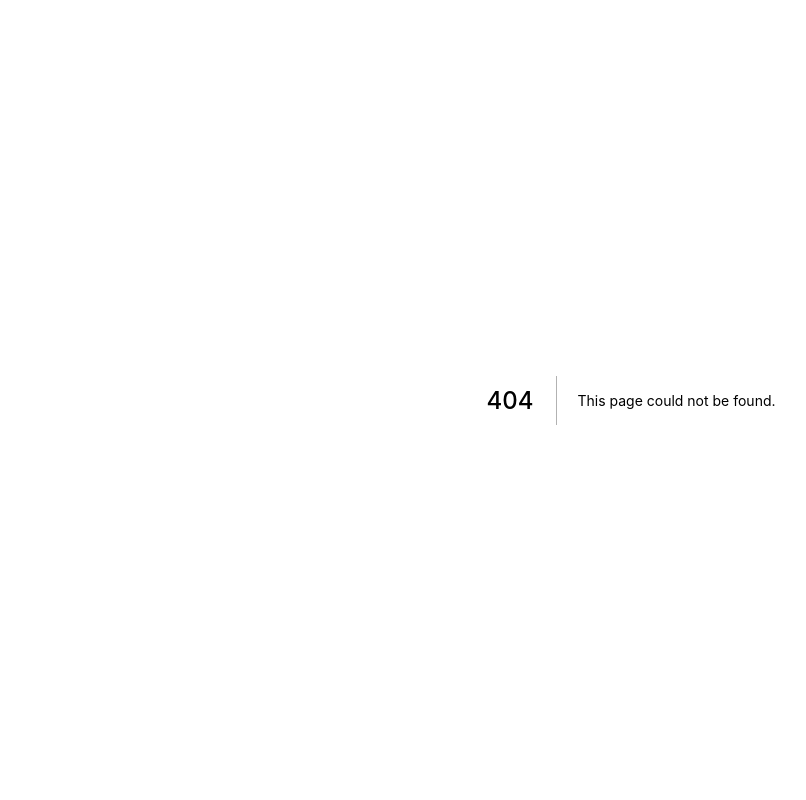
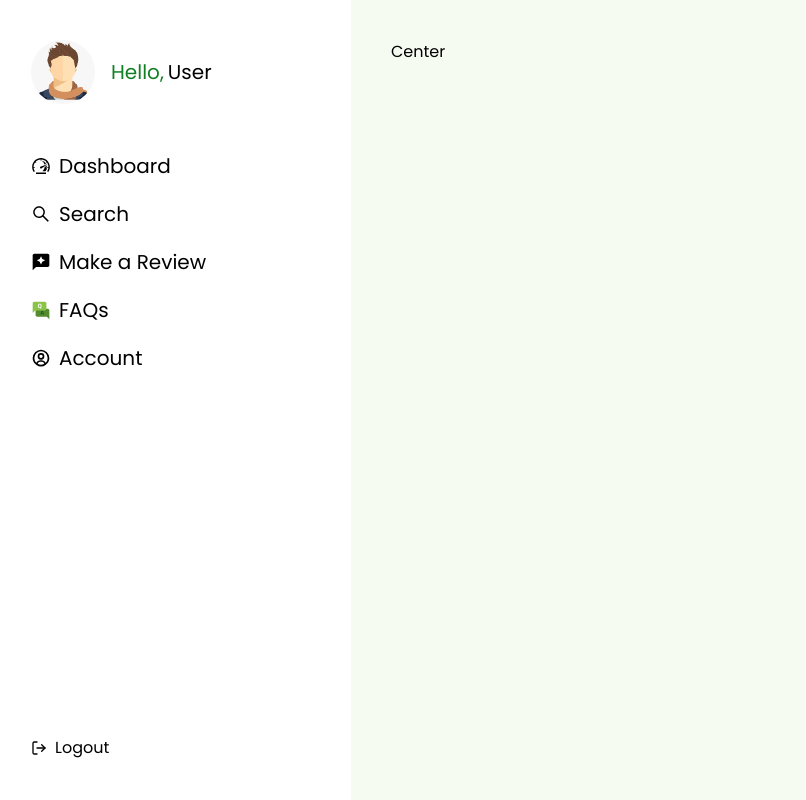
Before and after one commit to mog-rn/eGarage, a Next.js app in the folder web-client/: page /reviews in a window 1280 px wide. Before the commit this address had no page. Shown: the whole page, without its empty margins (9-815 px from the left). Built offline with nearby package versions, Linux system fonts and the light colour scheme.

Commit message:
working on the reviews page

```diff
--- /dev/null
+++ b/web-client/pages/reviews.js
@@ -0,0 +1,14 @@
+import React from 'react'
+import SideBar from '../components/reusables/SideBar'
+
+const Reviews = () => {
+  return (
+    <div className='flex h-screen bg-[#F6FBF2]'>
+        <SideBar />
+
+        <div className='p-10 flex-grow'>Center</div>
+    </div>
+  )
+}
+
+export default Reviews
```
